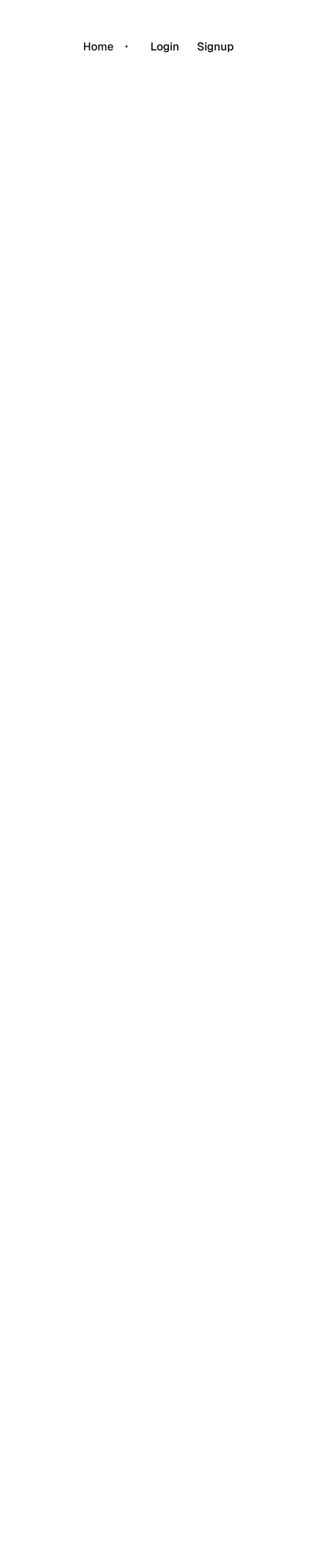
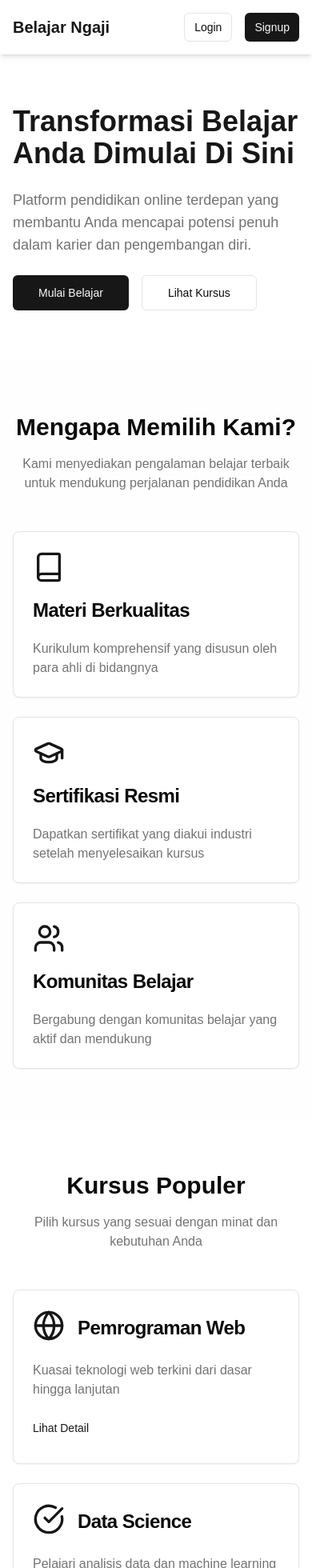
Before and after one commit to awahids/belajar-ngaji-app, a Next.js app in the folder frontend/: page / in a window 390 px wide. Shown: the top 1960 px of the page at 80% size. Before the commit the page ends 844 px from the top, so only its background shows below. Built offline with nearby package versions, Linux system fonts and the light colour scheme.

Commit message:
refactor header and landing page components; implement responsive design and add course features

```diff
--- a/frontend/app/page.tsx
+++ b/frontend/app/page.tsx
@@ -1,16 +1,151 @@
-import { SidebarNav } from "@/components/sidebar-nav";
-import Image from "next/image";
+'use client'
 
-const items = [
-  { href: '/', title: 'Home' },
-  { href: '/login', title: 'Login' },
-  { href: '/signup', title: 'Signup' }
+import Link from 'next/link'
+import {
+  Book,
+  GraduationCap,
+  Users,
+  Play,
+  CheckCircle,
+  Globe
+} from 'lucide-react'
+import { Button } from '@/components/ui/button'
+import { Card, CardContent, CardHeader, CardTitle } from '@/components/ui/card'
+import Header from '@/components/header'
+
+const features = [
+  {
+    icon: Book,
+    title: "Materi Berkualitas",
+    description: "Kurikulum komprehensif yang disusun oleh para ahli di bidangnya"
+  },
+  {
+    icon: GraduationCap,
+    title: "Sertifikasi Resmi",
+    description: "Dapatkan sertifikat yang diakui industri setelah menyelesaikan kursus"
+  },
+  {
+    icon: Users,
+    title: "Komunitas Belajar",
+    description: "Bergabung dengan komunitas belajar yang aktif dan mendukung"
+  }
 ]
 
-export default function Home() {
+const courses = [
+  {
+    title: "Pemrograman Web",
+    description: "Kuasai teknologi web terkini dari dasar hingga lanjutan",
+    icon: Globe
+  },
+  {
+    title: "Data Science",
+    description: "Pelajari analisis data dan machine learning",
+    icon: CheckCircle
+  },
+  {
+    title: "Desain Grafis",
+    description: "Kembangkan keterampilan desain profesional",
+    icon: Play
+  }
+]
+
+export default function LandingPage() {
   return (
-    <div className="grid grid-rows-[20px_1fr_20px] items-center justify-items-center min-h-screen p-8 pb-20 gap-16 sm:p-20 font-[family-name:var(--font-geist-sans)]">
-      <SidebarNav items={items} />
+    <div className="min-h-screen bg-background">
+      <Header />
+
+      {/* Hero Section */}
+      <section className="container mx-auto px-4 py-16 lg:py-24 grid md:grid-cols-2 gap-10 items-center">
+        <div className="space-y-6">
+          <h1 className="text-4xl md:text-5xl font-bold text-primary">
+            Transformasi Belajar Anda Dimulai Di Sini
+          </h1>
+          <p className="text-lg text-muted-foreground">
+            Platform pendidikan online terdepan yang membantu Anda mencapai potensi penuh dalam karier dan pengembangan diri.
+          </p>
+          <div className="flex space-x-4">
+            <Button size="lg">Mulai Belajar</Button>
+            <Button variant="outline" size="lg">Lihat Kursus</Button>
+          </div>
+        </div>
+        <div className="hidden md:block">
+          <img
+            src="/images/aw.png?height=500&width=500"
+            alt="Education Illustration"
+            className="w-full h-auto"
+          />
+        </div>
+      </section>
+
+      {/* Features Section */}
+      <section className="bg-secondary/10 py-16">
+        <div className="container mx-auto px-4">
+          <div className="text-center mb-12">
+            <h2 className="text-3xl font-bold mb-4">Mengapa Memilih Kami?</h2>
+            <p className="text-muted-foreground">
+              Kami menyediakan pengalaman belajar terbaik untuk mendukung perjalanan pendidikan Anda
+            </p>
+          </div>
+          <div className="grid md:grid-cols-3 gap-6">
+            {features.map((feature, index) => (
+              <Card key={index} className="hover:shadow-lg transition-all">
+                <CardHeader>
+                  <feature.icon className="w-10 h-10 text-primary mb-4" />
+                  <CardTitle>{feature.title}</CardTitle>
+                </CardHeader>
+                <CardContent>
+                  <p className="text-muted-foreground">{feature.description}</p>
+                </CardContent>
+              </Card>
+            ))}
+          </div>
+        </div>
+      </section>
+
+      {/* Courses Section */}
+      <section className="container mx-auto px-4 py-16">
+        <div className="text-center mb-12">
+          <h2 className="text-3xl font-bold mb-4">Kursus Populer</h2>
+          <p className="text-muted-foreground">
+            Pilih kursus yang sesuai dengan minat dan kebutuhan Anda
+          </p>
+        </div>
+        <div className="grid md:grid-cols-3 gap-6">
+          {courses.map((course, index) => (
+            <Card
+              key={index}
+              className="hover:scale-105 transition-transform duration-300"
+            >
+              <CardHeader className="flex flex-row items-center space-x-4">
+                <course.icon className="w-10 h-10 text-primary" />
+                <CardTitle>{course.title}</CardTitle>
+              </CardHeader>
+              <CardContent>
+                <p className="text-muted-foreground">{course.description}</p>
+                <Button variant="link" className="pl-0 mt-4">
+                  Lihat Detail
+                </Button>
+              </CardContent>
+            </Card>
+          ))}
+        </div>
+      </section>
+
+      {/* CTA Section */}
+      <section className="bg-primary text-primary-foreground py-16">
+        <div className="container mx-auto px-4 text-center">
+          <h2 className="text-3xl font-bold mb-4">
+            Mulai Perjalanan Belajar Anda Hari Ini
+          </h2>
+          <p className="text-lg mb-8">
+            Bergabunglah dengan ribuan siswa yang telah mengubah karier mereka
+          </p>
+          <div className="flex justify-center space-x-6">
+            <Button size="lg">Gabung Sekarang</Button>
+            <Button variant="outline" size="lg" className='text-primary'>Lihat Kursus</Button>
+          </div>
+        </div>
+      </section>
     </div>
-  );
+  )
 }
--- a/frontend/components/header.tsx
+++ b/frontend/components/header.tsx
@@ -1,13 +1,34 @@
-interface PageHeaderProps {
-  title: string
-  description: string
+'use client'
+
+import Link from 'next/link'
+import { Button } from '@/components/ui/button'
+
+const menus = [
+  {
+    label: "Login",
+    href: "/login"
+  },
+  {
+    label: "Signup",
+    href: "/signup"
+  }
+]
+
+const Header = () => {
+  return (
+    <header className="bg-white shadow-md py-4">
+      <div className="container mx-auto flex justify-between items-center px-4">
+        <h1 className="text-xl font-bold text-primary">Belajar Ngaji</h1>
+        <div className="flex space-x-4">
+          {menus.map((menu, index) => (
+            <Link key={index} href={menu.href}>
+              <Button variant={menu.label === "Login" ? "outline" : "default"} size="sm">{menu.label}</Button>
+            </Link>
+          ))}
+        </div>
+      </div>
+    </header>
+  )
 }
 
-export const PageHeader = ({ title, description }: PageHeaderProps) => {
-  return (
-    <div className="flex flex-col gap-1 p-6">
-      <h3 className="text-3xl font-semibold">{title}</h3>
-      <p className="text-muted-foreground">{description}</p>
-    </div>
-  )
-}
+export default Header
```
Also changed, not shown: frontend/public/images/aw.png (added).
